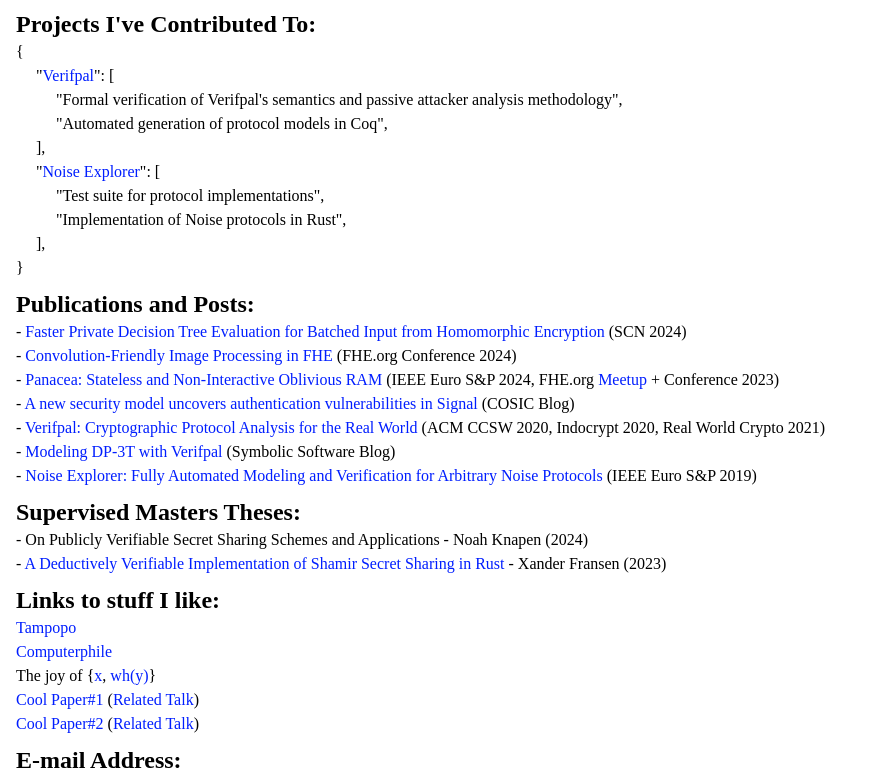
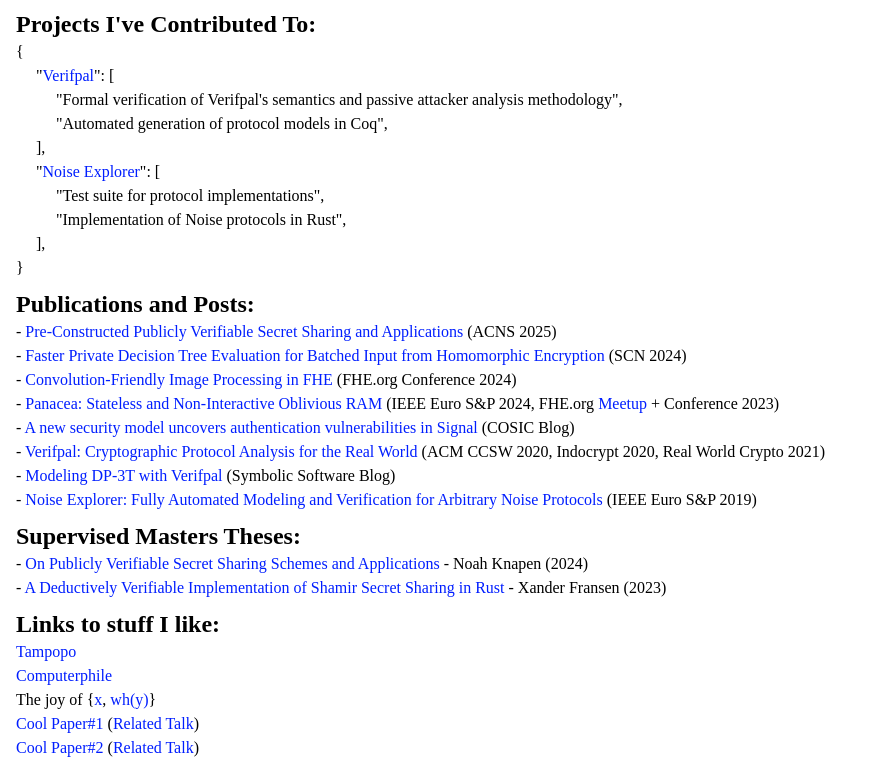
Before and after one commit to georgio/georgio.xyz, a Vue app: page / in a window 1280 px wide. Shown: the part 444-1218 px from the top of the page, without its empty margins (0-872 px from the left). Built offline with nearby package versions, Linux system fonts and the light colour scheme; a web font is replaced by a local one.

Commit message:
Add link to Noah's thesis + entry for acns25 paper

```diff
--- a/src/components/Info.vue
+++ b/src/components/Info.vue
@@ -92,6 +92,11 @@
       <div class="font-mono text-2xl font-black">Publications and Posts:</div>
       <div class="font-mono text-base">
         -
+        <a href="#"
+          >Pre-Constructed Publicly Verifiable Secret Sharing and Applications</a
+        >
+        (ACNS 2025)<br />
+        -
         <a href="https://eprint.iacr.org/2024/662"
           >Faster Private Decision Tree Evaluation for Batched Input from Homomorphic Encryption</a
         >
@@ -131,8 +136,10 @@
     <div class="py-1">
       <div class="font-mono text-2xl font-black">Supervised Masters Theses:</div>
       <div class="font-mono text-base">
-        - On Publicly Verifiable Secret Sharing Schemes and Applications
-         - Noah Knapen (2024)<br />
+        -
+        <a href="https://kuleuven.limo.libis.be/discovery/fulldisplay?docid=alma9994890755901488&context=L&vid=32KUL_KUL:KULeuven&search_scope=All_Content&tab=all_content_tab&lang=en"
+          >On Publicly Verifiable Secret Sharing Schemes and Applications</a
+        > - Noah Knapen (2024)<br />
         -
         <a href="https://kuleuven.limo.libis.be/discovery/fulldisplay?docid=alma9993527084601488&context=L&vid=32KUL_KUL:KULeuven&search_scope=All_Content&tab=all_content_tab&lang=en"
           >A Deductively Verifiable Implementation of Shamir Secret Sharing in Rust</a
```
